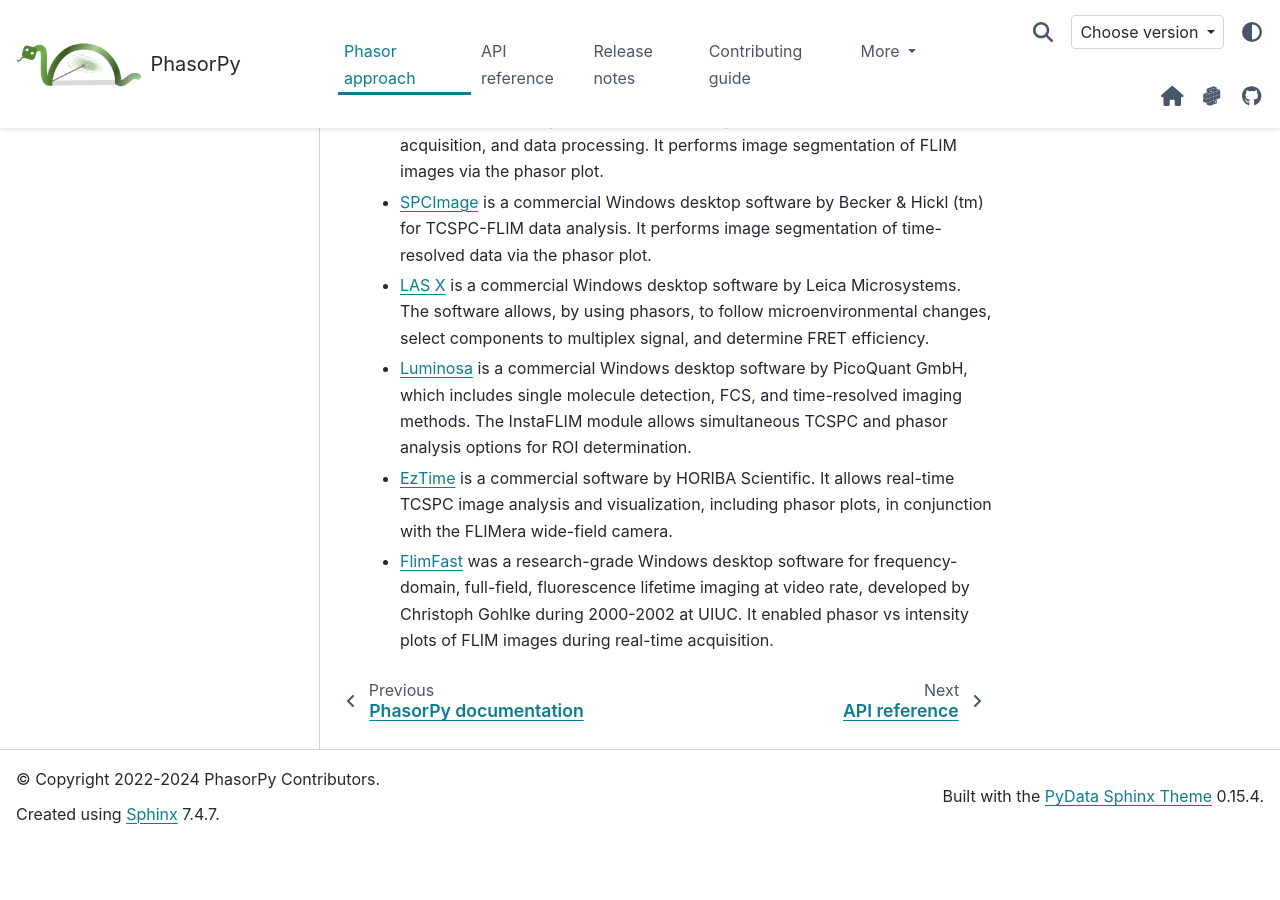
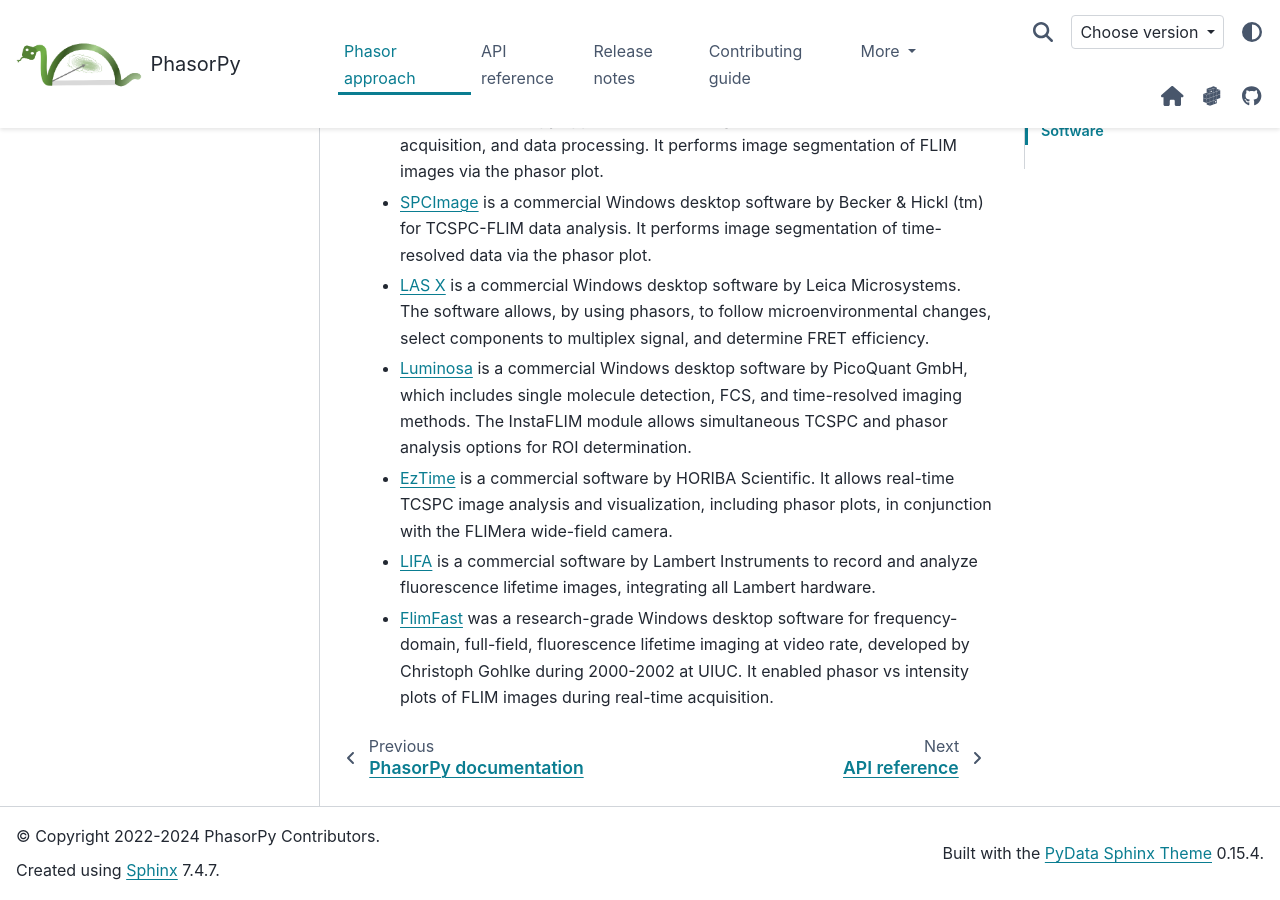
Before and after one commit to phasorpy/phasorpy, a Sphinx documentation site: the page built from docs/phasor_approach.rst, in a window 1280 px wide and 900 px high, scrolled down 3825 px. Built offline with Sphinx 7.4.7 and the PyData theme 0.15.4, drawn with Linux system fonts in a browser that asks for light colours; pages that are not in the unit, such as notebooks, are missing from menus; before the commit the page ends 4668 px from its top, so only the background shows below that.

Commit message:
Mention LIFA software (#146)

```diff
--- a/docs/phasor_approach.rst
+++ b/docs/phasor_approach.rst
@@ -292,6 +292,10 @@
   image analysis and visualization, including phasor plots, in conjunction
   with the FLIMera wide-field camera.
 
+- `LIFA <https://lambertinstruments.com/lifa-software>`_
+  is a commercial software by Lambert Instruments to record and analyze
+  fluorescence lifetime images, integrating all Lambert hardware.
+
 - `FlimFast <https://www.cgohlke.com/flimfast/>`_
   was a research-grade Windows desktop software for frequency-domain,
   full-field, fluorescence lifetime imaging at video rate, developed by
```
